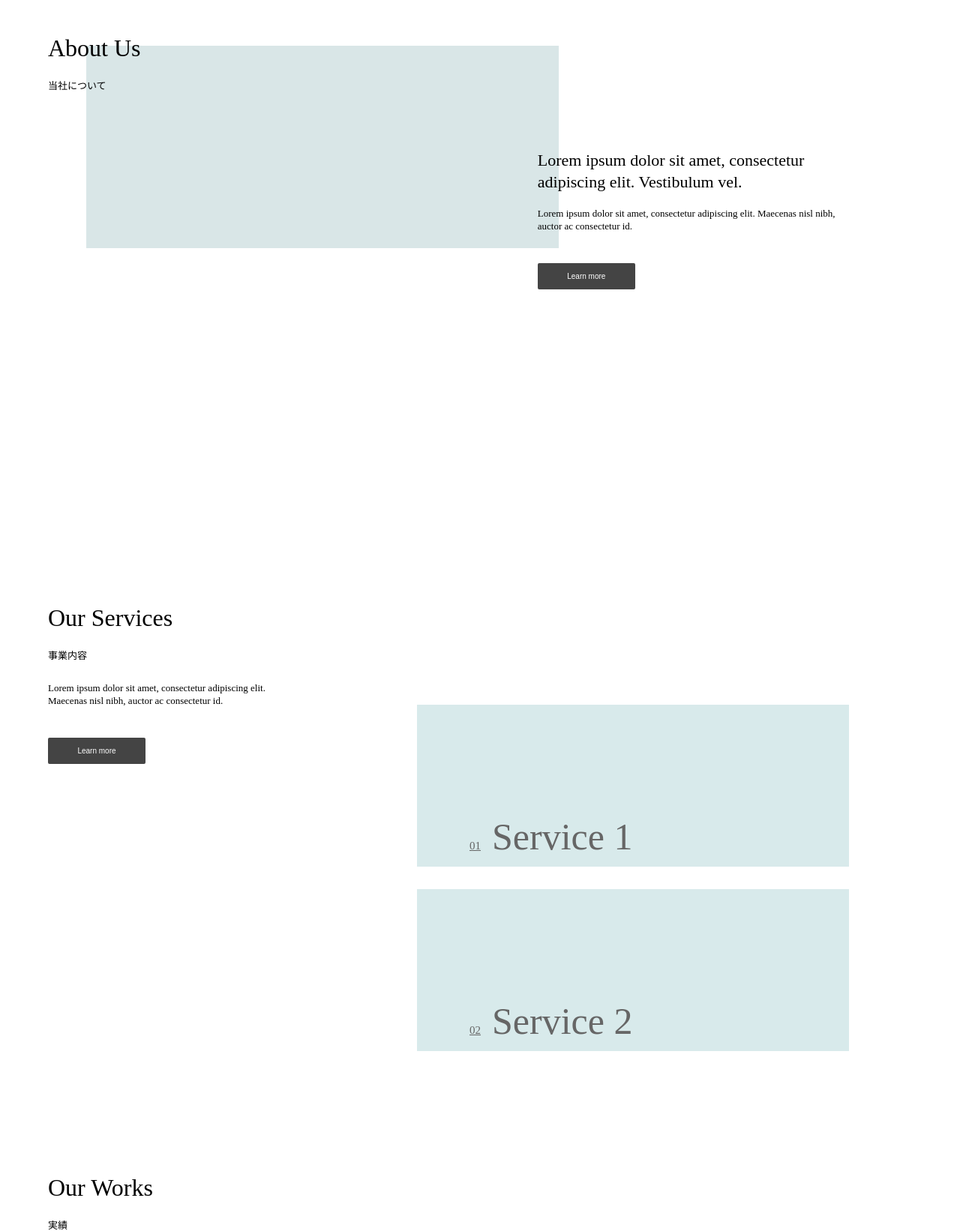
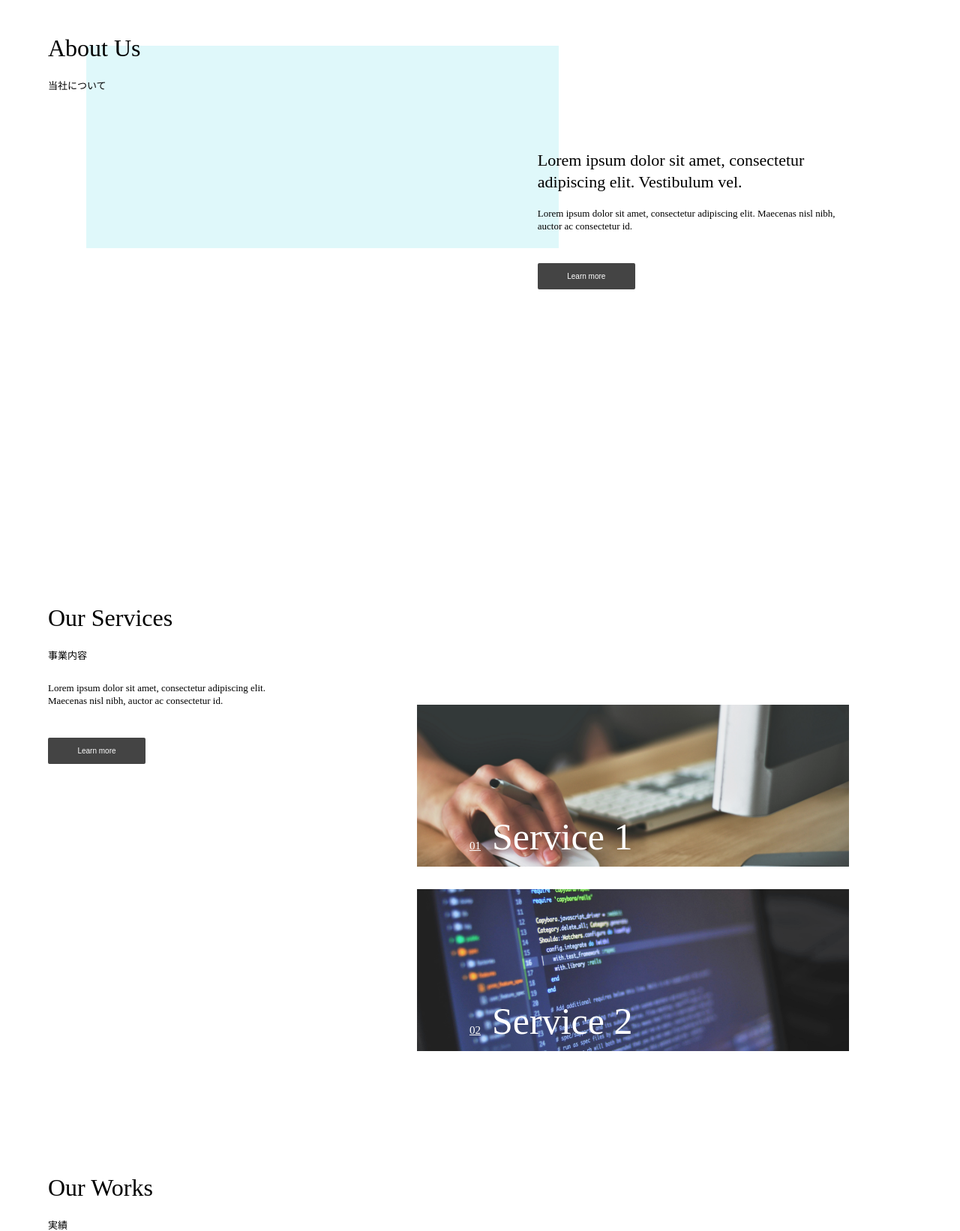
Before and after one commit to TAISEI0704/web_create, a PHP site: page / in a window 1280 px wide. Shown: the part 832-2474 px from the top of the page at 75% size. Run offline with PHP 8.4, Linux system fonts and the light colour scheme; grey boxes labelled with a size stand in for pictures from a placeholder-image service; some libraries are stand-ins or nearby versions.

Commit message:
画像追加

```diff
--- a/assets/css/style.css
+++ b/assets/css/style.css
@@ -251,8 +251,11 @@ header{
             content: '';
             width: 630px;
             height: 270px;
-            background-color: #80ADB0;
-            opacity: 0.3;
+            background-color: #d2f6f8;
+            /* background-image: url('../img/about_01.jpg');
+            background-position: center;
+            background-size: cover; */
+            opacity: 0.7;
             z-index: -1;
             position: absolute;
             bottom: 75px;
@@ -315,7 +318,7 @@ button{
 
     a{
         font-size: 50px;
-        color: rgb(38, 38, 38);
+        color: rgb(255, 255, 255);
         display: flex;
         justify-content: flex-start;
         align-items: flex-end;
@@ -324,7 +327,7 @@ button{
         height: 27vh;
         margin: 30px 0;
         background-color: #c8e2e3;
-        opacity: 0.7;
+        opacity: 0.9;
 
         div{
             margin: 15px 0 15px 70px;
@@ -336,6 +339,18 @@ button{
             }
         }
     }
+
+    .service-1{
+        background-image: url('../img/service_01.jpg');
+        background-position: center;
+        background-size: cover;
+    }
+
+    .service-2{
+        background-image: url('../img/service_02.jpg');
+        background-position: center;
+        background-size: cover;
+    }
 }
 
 #work{
@@ -343,33 +358,32 @@ button{
         display: grid;
         grid-template-columns: repeat(auto-fill, minmax(450px, 50%));
         gap: 0;
+        padding: 0 5px;
 
         .card-item{
-            margin: 30px 0;
+            margin: 30px 10px;
+            background-color: #f4ebd7b7;
 
-            &:nth-child(odd) .img-area{
-                background-color: #c8e2e3d6;
+            a{
+                text-decoration: none;
+
             }
 
-            &:nth-child(even) .img-area{
-                background-color: #d8d9f6c6;
-            }
-
-            &:nth-child(odd) .text-area{
-                border-right: 1px solid black;
-            }
-
-            .img-area{
+            img{
                 aspect-ratio: 1.618/1;
+                max-width: 100%;
+                max-height: 100%;
+                /* object-fit: contain; */
             }
 
             .text-area{
                 padding: 15px 50px;
-                margin: 35px 0;
+                margin: 25px 0;
 
                 p{
                     line-height: 1.3;
                     padding-bottom: 30px;
+                    color: #444;
                 }
 
                 .card-title{
--- a/index.html
+++ b/index.html
@@ -110,14 +110,14 @@
                 </div>
                 <div class="service-container">
                     <div class="service-panel">
-                        <a href="./">
+                        <a href="./" class="service-1">
                             <div>
                                 <span>01</span>Service 1
                             </div>
                         </a>
                     </div>
                     <div class="service-panel">
-                        <a href="./">
+                        <a href="./" class="service-2">
                             <div>
                                 <span>02</span>Service 2
                             </div>
@@ -141,8 +141,9 @@
             <div>
                 <ul class="card">
                     <li class="card-item">
+                        <a href="">
                             <div class="img-area">
-                            <img src="" alt="">
+                                <img src="./assets/img/work_01.jpg" alt="">
                             </div>
                             <div class="text-area">
                                 <p class="card-title">
@@ -152,10 +153,12 @@
                                     Lorem ipsum, dolor sit amet consectetur adipisicing elit. Cum voluptatibus delectus necessitatibus ad rem eius amet eligendi error, sed consequuntur architecto esse vol
                                 </p>
                             </div>
+                        </a>
                     </li>
                     <li class="card-item">
+                        <a href="">
                             <div class="img-area">
-                            <img src="" alt="">
+                                <img src="./assets/img/work_02.jpg" alt="">
                             </div>
                             <div class="text-area">
                                 <p class="card-title">
@@ -165,10 +168,12 @@
                                     Lorem ipsum, dolor sit amet consectetur adipisicing elit. Cum voluptatibus delectus necessitatibus ad rem eius amet eligendi error, sed consequuntur architecto esse vol
                                 </p>
                             </div>
+                        </a>
                     </li>
                     <li class="card-item">
+                        <a href="">
                             <div class="img-area">
-                            <img src="" alt="">
+                                <img src="./assets/img/work_03.jpg" alt="">
                             </div>
                             <div class="text-area">
                                 <p class="card-title">
@@ -178,10 +183,12 @@
                                     Lorem ipsum, dolor sit amet consectetur adipisicing elit. Cum voluptatibus delectus necessitatibus ad rem eius amet eligendi error, sed consequuntur architecto esse vol
                                 </p>
                             </div>
+                        </a>
                     </li>
                     <li class="card-item">
+                        <a href="">
                             <div class="img-area">
-                            <img src="" alt="">
+                                <img src="./assets/img/work_04.jpg" alt="">
                             </div>
                             <div class="text-area">
                                 <p class="card-title">
@@ -191,6 +198,7 @@
                                     Lorem ipsum, dolor sit amet consectetur adipisicing elit. Cum voluptatibus delectus necessitatibus ad rem eius amet eligendi error, sed consequuntur architecto esse vol
                                 </p>
                             </div>
+                        </a>
                     </li>
                 </ul>
             </div>
```
Also changed, not shown: assets/img/about_01.jpg (added), assets/img/service_01.jpg (added), assets/img/service_02.jpg (added), assets/img/work_01.jpg (added), 3 other files. Lines whose indentation alone changed are shown as unchanged.
